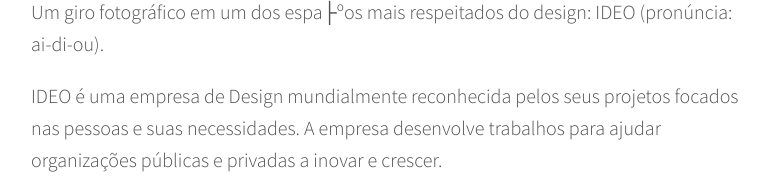
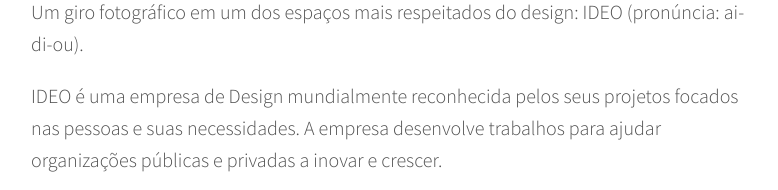
Before and after one commit to snvas/snvas.github.io, a Jekyll site: the page built from _posts/2011-04-12-o-escritorio-de-design-que-criou-o-mouse.md, in a window 1280 px wide and 900 px high, scrolled down 494 px, cut to the strip 261-549 px from the top of the window. Shown: the top 190 px of the strip, without its empty margins (249-1027 px from the left). Built offline with Jekyll 4.4.1, drawn with Linux system fonts in a browser that asks for light colours; nearby versions of some CDN libraries; comment, search, counter and statistics services are not loaded.

Commit message:
post corrigidos

```diff
--- a/_posts/2011-04-12-o-escritorio-de-design-que-criou-o-mouse.md
+++ b/_posts/2011-04-12-o-escritorio-de-design-que-criou-o-mouse.md
@@ -9,7 +9,7 @@
 
 [![IDEO - Palo Alto's Office](https://farm6.staticflickr.com/5268/5688335093_797ab205d0.jpg)](https://www.flickr.com/photos/designregional/albums/72157626524972797)
 
-Um giro fotográfico em um dos espa├ºos mais respeitados do design: IDEO (pronúncia: ai-di-ou).
+Um giro fotográfico em um dos espaços mais respeitados do design: IDEO (pronúncia: ai-di-ou).
 
 IDEO é uma empresa de Design mundialmente reconhecida pelos seus projetos focados nas pessoas e suas necessidades.
 A empresa desenvolve trabalhos para ajudar organizações públicas e privadas a inovar e crescer.
@@ -17,8 +17,6 @@
 HCD (Human Centered Design) é um de seus projetos de Inovação Social desenvolvido em várias comunidades pobres em todo o mundo. Em Kit de ferramentas disponibilizado online
 [www.ideo.com](http://www.ideo.com/) em diversas línguas, inclusive em português.
 
-O diferencial da empresa está na interação com a comunidade ou empresa para ouvir e experimentar suas necessidades e desejos, explícitos ou latentes, e a partir daí identificar e elaborar projetos com viabilidade e sustentação.![protótipo para validação](http://www.soraianovaes.com.br/inovacaoedesign/fotos/news/IMG_3242.jpg)
+O diferencial da empresa está na interação com a comunidade ou empresa para ouvir e experimentar suas necessidades e desejos, explícitos ou latentes, e a partir daí identificar e elaborar projetos com viabilidade e sustentação.
 
-![protótipo para evoluir](http://www.soraianovaes.com.br/inovacaoedesign/fotos/news/IMG_3241.jpg)
-
-![protótipo para inspirar](http://www.soraianovaes.com.br/inovacaoedesign/fotos/news/IMG_3240.jpg)
+![protótipo para validação](http://www.soraianovaes.com.br/inovacaoedesign/fotos/news/IMG_3242.jpg) ![protótipo para evoluir](http://www.soraianovaes.com.br/inovacaoedesign/fotos/news/IMG_3241.jpg) ![protótipo para inspirar](http://www.soraianovaes.com.br/inovacaoedesign/fotos/news/IMG_3240.jpg)
```
Also changed, not shown: _posts/2020-01-23-guia-de-recursos-do-scratch-para-educadores.md (+1 -1 lines).
